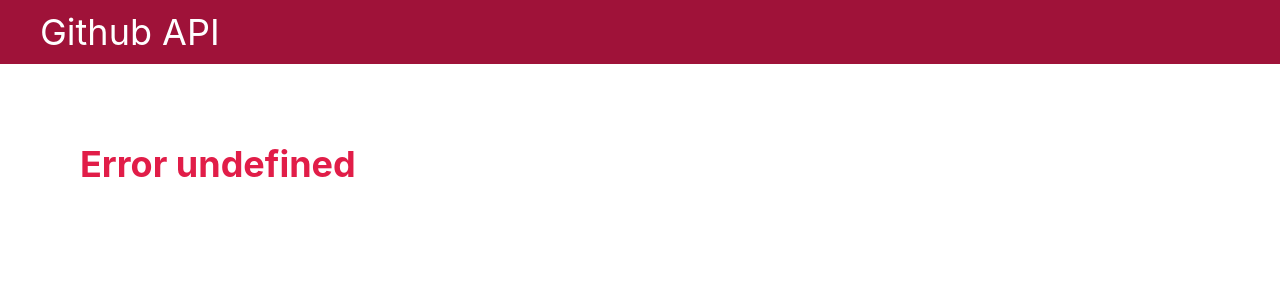
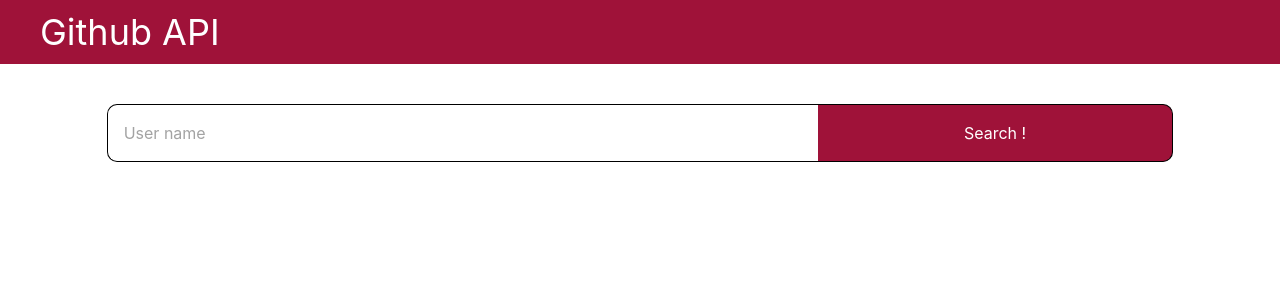
Before and after one commit to JacoboJacome/api_github, a React (Create React App) app: page / in a window 1280 px wide. Shown: the top 300 px of the page. Built offline with nearby package versions, Linux system fonts and the light colour scheme.

Commit message:
error home corregido

```diff
--- a/src/App.js
+++ b/src/App.js
@@ -24,7 +24,7 @@
       <statusUserProvider>
         <MainLayout>
         <Switch>
-            <Route path="/api_github" exact>
+            <Route path="/" exact>
               <Home />
             </Route>
             <Route path="/:user/followers" exact>
```
